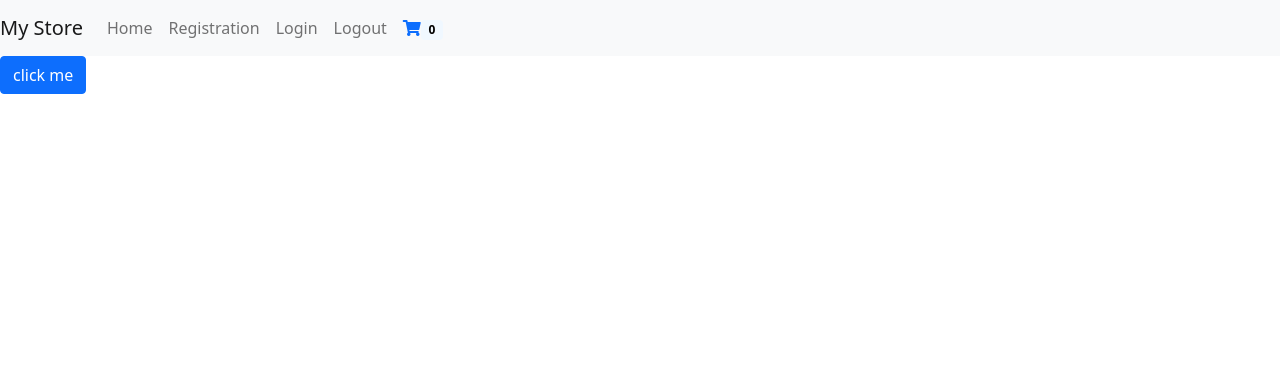
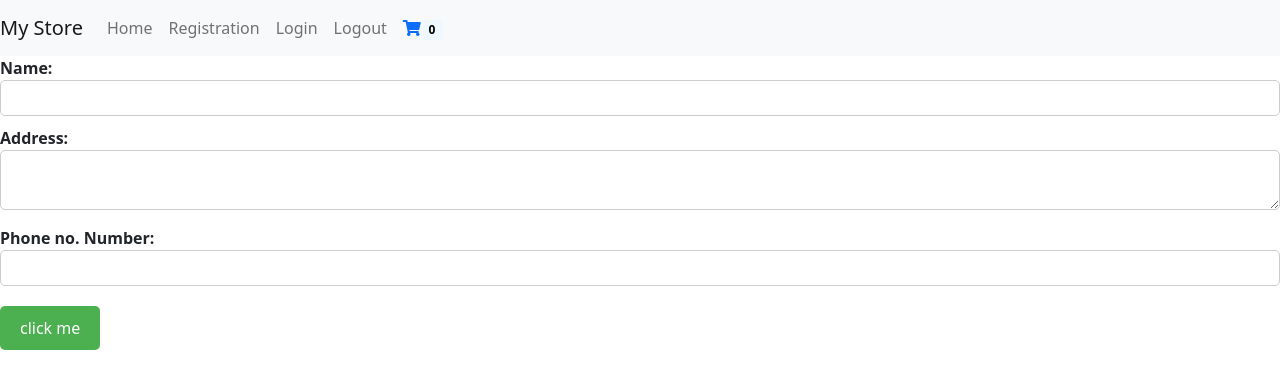
Before and after one commit to harshit-choudhary798/e-com, an Angular app: page /cart/checkout in a window 1280 px wide. Shown: the top 388 px of the page. Built offline with nearby package versions, Linux system fonts and the light colour scheme.

Commit message:
sending custome message to admin regarding order

```diff
--- a/src/app/cart/cart.component.html
+++ b/src/app/cart/cart.component.html
@@ -16,30 +16,10 @@
   </table>
   <div>
     <p>Total Amount: ${{ getTotalAmount() }}</p>
-    <h3>Payment Methods:</h3>
-    <div class="form-check">
-      <input class="form-check-input" type="radio" name="payment" value="paypal" id="paypal">
-      <label class="form-check-label" for="paypal">
-        Paypal
-      </label>
-    </div>
-    <div class="form-check">
-      <input class="form-check-input" type="radio" name="payment" value="credit-card" id="credit-card">
-      <label class="form-check-label" for="credit-card">
-        Credit Card
-      </label>
-    </div>
-    <div class="form-check">
-      <input class="form-check-input" type="radio" name="payment" value="bank-transfer" id="bank-transfer">
-      <label class="form-check-label" for="bank-transfer">
-        Bank Transfer
-      </label>
-    </div>
   </div>
-
   <button
   routerLink="checkout"
-  class="btn btn-primary">Checkout</button>
+  class="btn btn-primary">Continue with Order</button>
 </div>
 
 <div *ngIf="cartProducts.length === 0" class="empty-cart py-16">
--- a/src/app/checkout/checkout.component.html
+++ b/src/app/checkout/checkout.component.html
@@ -1,3 +1,29 @@
-<button
-(click)="submit()"
-class="btn btn-primary">click me</button>
+<form [formGroup]="form">
+    <div style="margin-bottom: 10px;">
+      <label style="display: block; font-weight: bold;">Name:</label>
+      <input formControlName="name" type="text" name="name" style="padding: 5px; border-radius: 5px; border: 1px solid #ccc; width: 100%;" required>
+      <div *ngIf="name?.invalid && (name?.dirty || name?.touched)" class="text-danger">
+        <div *ngIf="name?.errors?.['required']">Name  is required.</div>
+      </div>
+    </div>
+    <div style="margin-bottom: 10px;">
+      <label style="display: block; font-weight: bold;">Address:</label>
+      <textarea formControlName="address" name="address" style="padding: 5px; border-radius: 5px; border: 1px solid #ccc; width: 100%;" required></textarea>
+      <div *ngIf="address?.invalid && (address?.dirty || address?.touched)" class="text-danger">
+        <div *ngIf="address?.errors?.['required']">address is required.</div>
+      </div>
+    </div>
+    <div style="margin-bottom: 10px;">
+      <label style="display: block; font-weight: bold;">Phone no. Number:</label>
+      <input formControlName="phone" type="tel" name="phone" style="padding: 5px; border-radius: 5px; border: 1px solid #ccc; width: 100%;" required>
+      <div *ngIf="phone?.invalid && (phone?.dirty || phone?.touched)" class="text-danger">
+        <div *ngIf="phone?.errors?.['required']">Name is required.</div>
+      </div>
+    </div>
+    <button [disabled]="form.invalid"
+      (click)="submit()"
+      type="submit"
+      style="background-color: #4CAF50; border: none; color: white; padding: 10px 20px; text-align: center; text-decoration: none; display: inline-block; font-size: 16px; margin-top: 10px; border-radius: 5px;">
+      click me
+    </button>
+  </form>
--- a/src/app/checkout/checkout.component.ts
+++ b/src/app/checkout/checkout.component.ts
@@ -1,5 +1,6 @@
 import { Component, OnInit } from '@angular/core';
 import { MainService } from '../main.service';
+import { FormControl, FormGroup, Validators } from '@angular/forms';
 
 @Component({
   selector: 'app-checkout',
@@ -7,13 +8,61 @@ import { MainService } from '../main.service';
   styleUrls: ['./checkout.component.css']
 })
 export class CheckoutComponent implements OnInit {
+products:any
+form=new FormGroup({
+  name: new FormControl('',Validators.required),
+  address: new FormControl('', Validators.required),
+  phone: new FormControl('', Validators.required),
+})
+get name() {
+  return this.form.get('name');
+}
+get address() {
+  return this.form.get('address');
+}
+get phone() {
+  return this.form.get('phone');
+}
 
   constructor(private services:MainService) { }
+  message:any
+
+
   submit(){
+    console.log(this.form.value);
+//    this.message = `Name: ${this.name?.value} \n Address: ${this.address?.value} \n Contact No.: ${this.phone?.value}\n`;
+    this.message = `
+    Name: ${this.name?.value}  Address: ${this.address?.value} \n Contact No.: ${this.phone?.value}
+    The ordered products are:
+    Product
 
-    this.services.sendMessage('TOKEN_ID','CHAT_ID','finally').subscribe({})
+   -----------------------------------
+    ${this.content} \n
+    Total Amount:
+    ${this.getTotalAmount()}`;
+    console.log(this.message)
+    this.services.sendMessage('TOKEN','CHAT_ID',this.message).subscribe({})
   }
-  ngOnInit(): void {
+
+  titles:any
+  price:any
+  content:any
+  ngOnInit() {
+    this.products=this.services.cartProducts
+    this.products.value
+    this.products.map((product:any)=>{
+      this.content += ` ${product.title} : price $${product.price}`;
+
+    })
+
+
+  }
+  getTotalAmount() {
+    let total = 0;
+    for (let i = 0; i < this.products.length; i++) {
+      total += this.products[i].price;
+    }
+    return total.toFixed(2);
   }
 
 }
```
